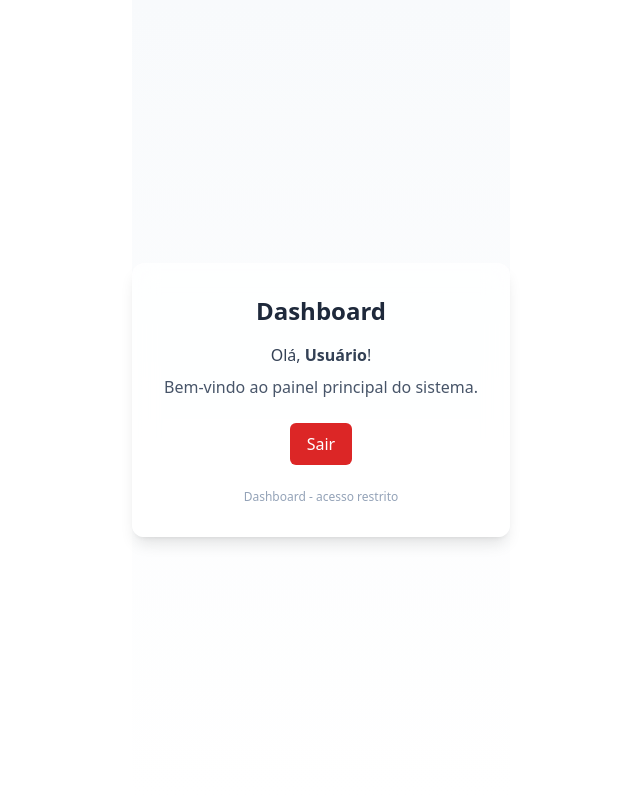
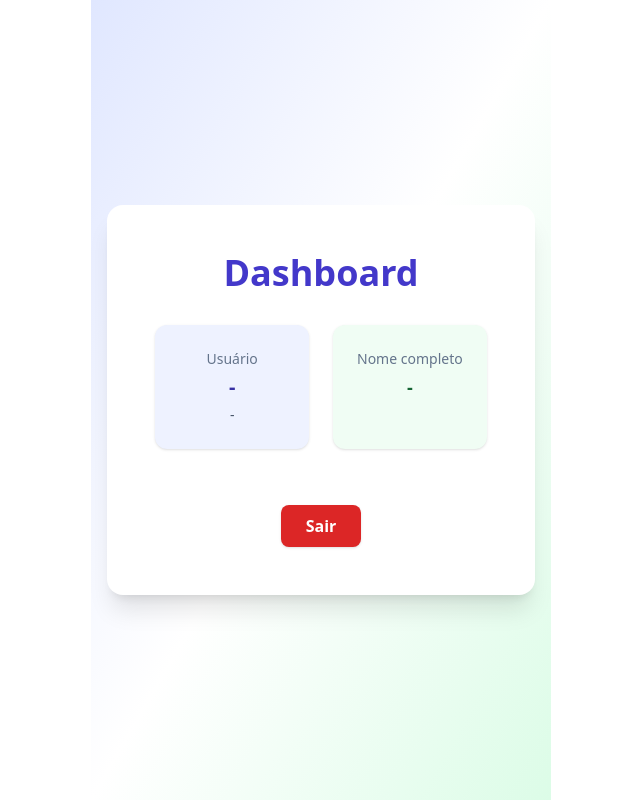
Before and after one commit to CP5-front-end/prova, a React (Vite) app: page /dashboard in a window 1280 px wide. Shown: the whole page, without its empty margins (319-959 px from the left). Built offline with nearby package versions, Linux system fonts and the light colour scheme; no server answers.

Commit message:
estilizando o dashboard

```diff
--- a/src/pages/Dashboard.tsx
+++ b/src/pages/Dashboard.tsx
@@ -1,16 +1,22 @@
-import React from 'react';
-
 export default function Dashboard() {
   const user = JSON.parse(localStorage.getItem('user') || '{}');
   return (
-    <div className="min-h-screen flex items-center justify-center bg-gradient-to-b from-slate-50 to-white">
-      <div className="w-full max-w-md bg-white/80 backdrop-blur-md shadow-lg rounded-xl p-8">
-        <h2 className="text-2xl font-semibold text-slate-800 text-center mb-4">Dashboard</h2>
-        <p className="text-center text-slate-700 mb-2">Olá, <span className="font-bold">{user.nomeUsuario || 'Usuário'}</span>!</p>
-        <p className="text-center text-slate-600">Bem-vindo ao painel principal do sistema.</p>
-        <div className="mt-6 text-center">
+    <div className="min-h-screen flex items-center justify-center bg-gradient-to-br from-indigo-100 via-white to-green-100 px-4">
+      <div className="w-full max-w-2xl bg-white shadow-xl rounded-2xl p-8 md:p-12 flex flex-col gap-8 items-center">
+        <h1 className="text-3xl md:text-4xl font-bold text-indigo-700 text-center">Dashboard</h1>
+        <div className="w-full grid grid-cols-1 md:grid-cols-2 gap-6">
+          <div className="flex flex-col items-center bg-indigo-50 rounded-xl shadow p-6">
+            <span className="text-slate-500 text-sm">Usuário</span>
+            <span className="text-xl font-bold text-indigo-800 mt-1">{user.nomeUsuario || '-'}</span>
+            <span className="text-slate-600 text-sm mt-1">{user.email || '-'}</span>
+          </div>
+          <div className="flex flex-col items-center bg-green-50 rounded-xl shadow p-6">
+            <span className="text-slate-500 text-sm">Nome completo</span>
+            <span className="text-lg font-semibold text-green-800 mt-1">{user.nome || '-'}</span>
+          </div>
+        </div>
         <button
-            className="inline-flex items-center px-4 py-2 rounded-md bg-red-600 text-white hover:bg-red-700 focus:outline-none focus:ring-2 focus:ring-red-500"
+          className="mt-6 px-6 py-2 rounded-lg bg-red-600 text-white font-semibold shadow hover:bg-red-700 focus:outline-none focus:ring-2 focus:ring-red-400 transition-all duration-150"
           onClick={() => {
             localStorage.removeItem('token');
             localStorage.removeItem('user');
@@ -20,8 +26,6 @@ export default function Dashboard() {
           Sair
         </button>
       </div>
-        <footer className="mt-6 text-center text-xs text-slate-400">Dashboard - acesso restrito</footer>
-      </div>
     </div>
   );
 }
```
Lines whose indentation alone changed are shown as unchanged.
